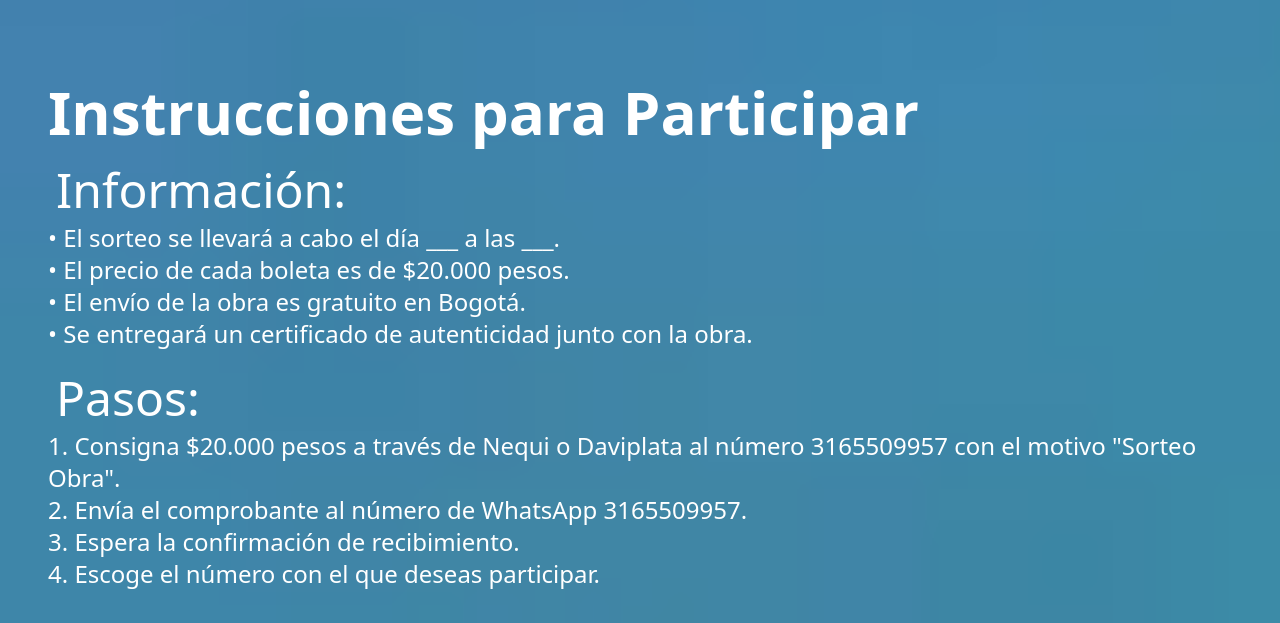
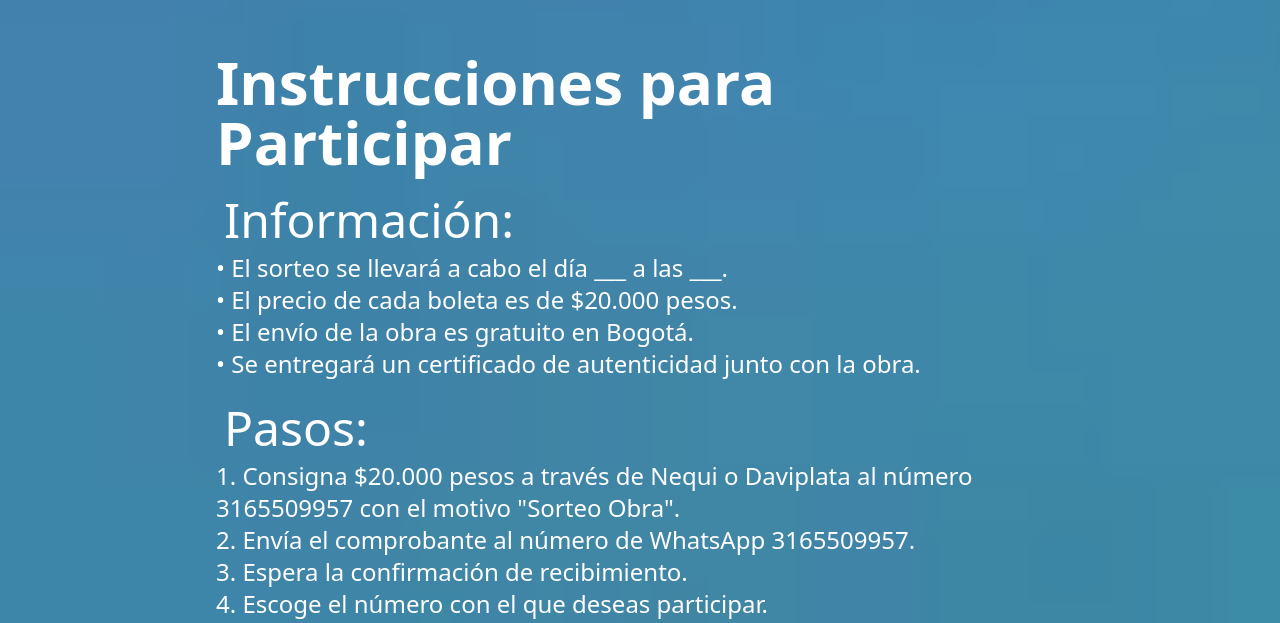
Before and after one commit to valentinavillegasc/Sorteo-D.Villegas, an Astro site: page / in a window 1280 px wide. Shown: the part 1838-2461 px from the top of the page. Built offline with nearby package versions, Linux system fonts and the light colour scheme; Astro itself is replaced by a stand-in of ours.

Commit message:
correcciones

```diff
--- a/src/components/Footer.astro
+++ b/src/components/Footer.astro
@@ -19,9 +19,9 @@
                 <li>
                     <a href="#lista" class="hover:underline me-4 md:me-6">Boletas</a>
                 </li>
-                <li>
+                <!-- <li>
                     <a href="#sorteosPrevios" class="hover:underline me-4 md:me-6">Sorteos Previos</a>
-                </li>
+                </li> -->
 
             </ul>
         </div>
--- a/src/components/Pasos.astro
+++ b/src/components/Pasos.astro
@@ -1,4 +1,4 @@
-<div class="lg:h-screen flex flex-col justify-center lg:ml-10 text-white text-center lg:text-left">
+<div class="lg:h-screen flex flex-col justify-center lg:ml-52 lg:mr-52 text-white text-center lg:text-left">
            <h1 class="lg:text-6xl text-3xl m-2 font-semibold">Instrucciones para Participar</h1>
           <div class="flex flex-col m-2">
               <h3 class="lg:text-5xl text-2xl m-2">Información:</h3>
```
